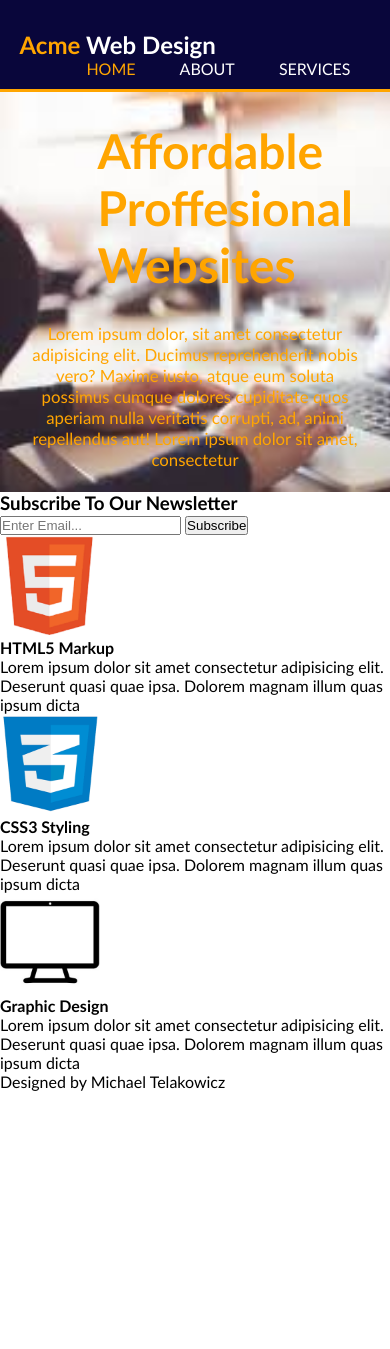
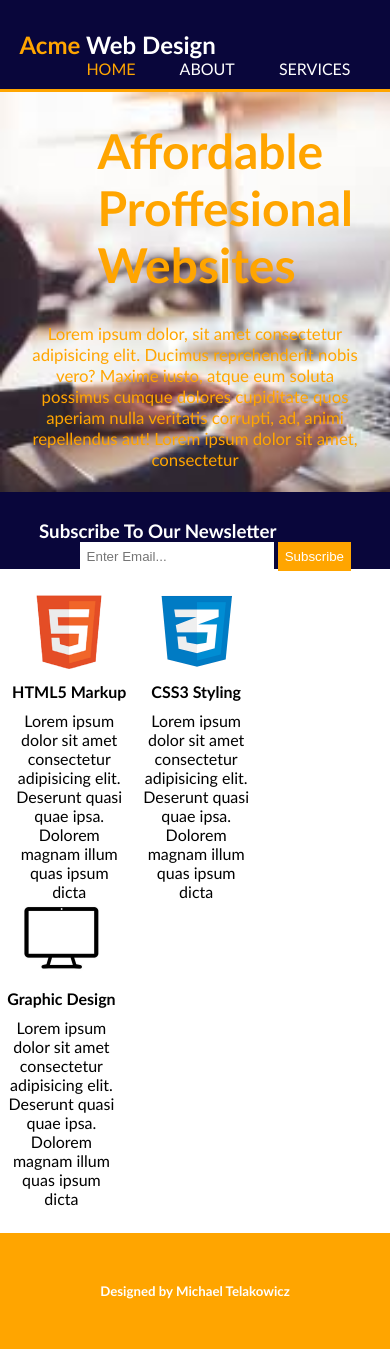
Before and after one commit to teanmi/CSStutorial2, a plain HTML site: page index.html in a window 390 px wide. Before the commit the page ends 1091 px from the top, so only its background shows below. Drawn offline with Linux system fonts and the light colour scheme.

Commit message:
finished css for desktop todo: make mobile friendly

```diff
--- a/index.html
+++ b/index.html
@@ -8,7 +8,7 @@
     <link rel="stylesheet" href="styles.css" />
   </head>
   <body>
-    <nav>
+    <nav id="home-nav">
       <h2 class="company white"><span class="orange">Acme</span> Web Design</h2>
       <ul class="links">
         <li class="link current"><a href="#">HOME</a></li>
@@ -16,32 +16,56 @@
         <li class="link"><a href="">SERVICES</a></li>
       </ul>
     </nav>
-    <main>
+    <main id="home-main">
       <h1 class="title-main orange">Affordable Proffesional Websites</h1>
-      <p class="description-main orange">Lorem ipsum dolor, sit amet consectetur adipisicing elit. Ducimus reprehenderit nobis vero? Maxime iusto, atque eum soluta possimus cumque dolores cupiditate quos aperiam nulla veritatis corrupti, ad, animi repellendus aut! Lorem ipsum dolor sit amet, consectetur </p>
+      <p class="description-main orange">
+        Lorem ipsum dolor, sit amet consectetur adipisicing elit. Ducimus
+        reprehenderit nobis vero? Maxime iusto, atque eum soluta possimus cumque
+        dolores cupiditate quos aperiam nulla veritatis corrupti, ad, animi
+        repellendus aut! Lorem ipsum dolor sit amet, consectetur
+      </p>
     </main>
     <section class="newsletter">
       <h3 class="call-to-action">Subscribe To Our Newsletter</h3>
-      <input class="text" type="text" name="" id="" placeholder="Enter Email...">
-      <button class="btn">Subscribe</button>
+      <div class="get-email">
+        <input
+          class="text"
+          type="text"
+          name=""
+          id=""
+          placeholder="Enter Email..."
+        />
+        <button class="btn">Subscribe</button>
+      </div>
     </section>
-    <section>
+    <section id="services">
       <article class="article" id="left">
-        <img src="images/html5-logo.png" alt="html5">
+        <img src="images/html5-logo.png" alt="html5" />
         <h4 class="title-sub">HTML5 Markup</h4>
-        <p class="description-sub">Lorem ipsum dolor sit amet consectetur adipisicing elit. Deserunt quasi quae ipsa. Dolorem magnam illum quas ipsum dicta</p>
+        <p class="description-sub">
+          Lorem ipsum dolor sit amet consectetur adipisicing elit. Deserunt
+          quasi quae ipsa. Dolorem magnam illum quas ipsum dicta
+        </p>
       </article>
-      <article class="article">
-        <img src="images/css3-logo.png" alt="css3">
+      <article class="article" id="middle">
+        <img src="images/css3-logo.png" alt="css3" />
         <h4 class="title-sub">CSS3 Styling</h4>
-        <p class="description-sub">Lorem ipsum dolor sit amet consectetur adipisicing elit. Deserunt quasi quae ipsa. Dolorem magnam illum quas ipsum dicta</p>
+        <p class="description-sub">
+          Lorem ipsum dolor sit amet consectetur adipisicing elit. Deserunt
+          quasi quae ipsa. Dolorem magnam illum quas ipsum dicta
+        </p>
       </article>
       <article class="article" id="right">
-        <img src="images/computer.jpg" alt="computer">
+        <img src="images/computer.jpg" alt="computer" />
         <h4 class="title-sub">Graphic Design</h4>
-        <p class="description-sub">Lorem ipsum dolor sit amet consectetur adipisicing elit. Deserunt quasi quae ipsa. Dolorem magnam illum quas ipsum dicta</p>
+        <p class="description-sub">
+          Lorem ipsum dolor sit amet consectetur adipisicing elit. Deserunt
+          quasi quae ipsa. Dolorem magnam illum quas ipsum dicta
+        </p>
       </article>
     </section>
-    <footer>Designed by Michael Telakowicz</footer>
+    <footer class="home-footer">
+      <h5>Designed by Michael Telakowicz</h5>
+    </footer>
   </body>
 </html>
--- a/styles.css
+++ b/styles.css
@@ -8,7 +8,7 @@
 }
 
 img {
-  width: 100px;
+  width: 75px;
 }
 
 body {
@@ -24,7 +24,7 @@ body {
   color: var(--white)
 }
 
-nav {
+#home-nav {
   background-color: var(--blue);
   white-space: nowrap;
   padding: 30px 5%;
@@ -58,7 +58,7 @@ nav {
   color: var(--orange);
 }
 
-main {
+#home-main {
   background-image: url(images/background.jpg);
   background-repeat: no-repeat;
   background-size: cover;
@@ -78,3 +78,68 @@ main {
   width: 85%;
   margin: auto;
 }
+
+.newsletter {
+  white-space: nowrap;
+  padding: 27.5px 10%;
+  background-color: var(--blue);
+}
+
+.call-to-action {
+  display: inline-block;
+  color: var(--white);
+}
+
+.get-email {
+  float: right;
+}
+
+.get-email > .text {
+  padding: 7px;
+  padding-right: 10px;
+  border-style: none;
+  border-radius: 0;
+}
+
+.get-email > .btn {
+  background-color: var(--orange);
+  color: var(--white);
+  border: none;
+  padding: 7px;
+}
+
+#services {
+  padding: 25px 0;
+}
+
+.article {
+  display: inline-block;
+  width: 29.5%;
+  text-align: center;
+  box-sizing: border-box;
+  margin: 0 1%;
+}
+
+#left {
+  margin-left: 3%;
+}
+
+#right {
+  margin-right: 3%;
+}
+
+.article > .title-sub {
+  margin: 10px 0;
+}
+
+.article > p {
+  max-width: 320px;
+  margin: auto;
+}
+
+.home-footer {
+  background-color: var(--orange);
+  color: var(--white);
+  padding: 50px;
+  text-align: center;
+}
```
